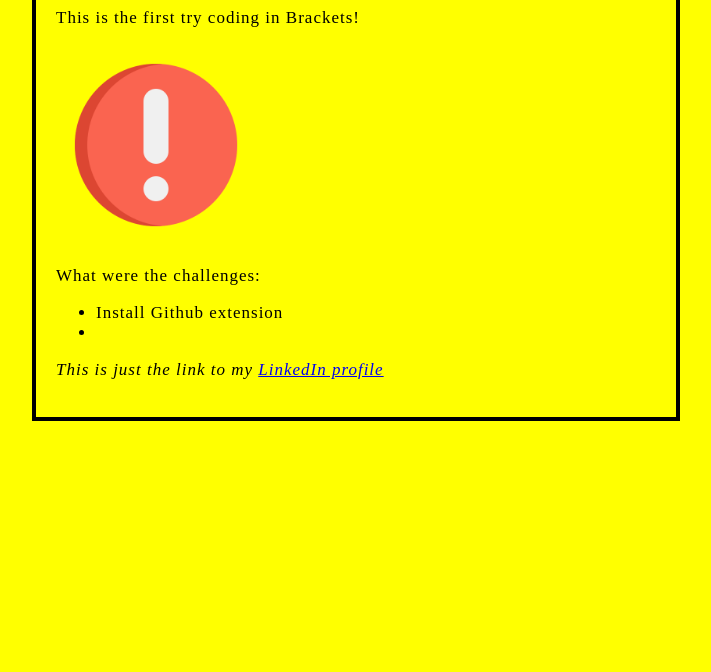
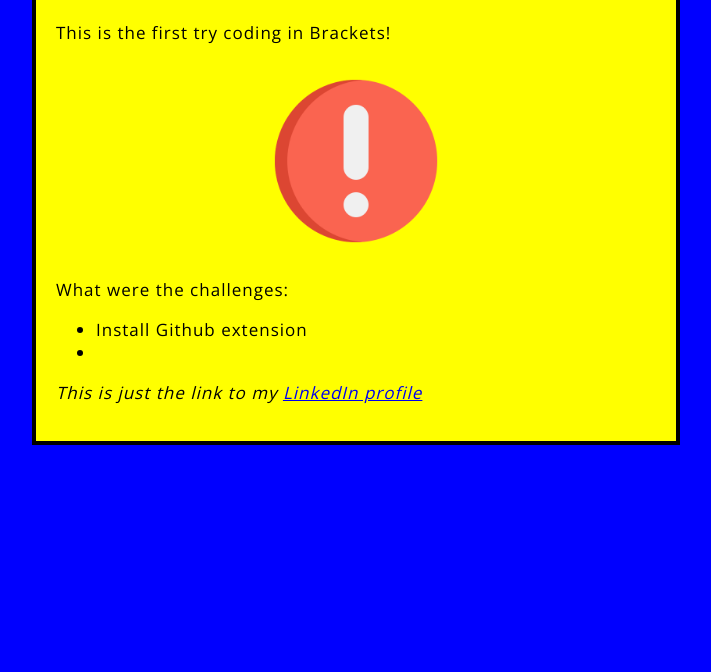
Before and after one commit to Daniel-Derhami/HTML-JAvascript-for-fun, a plain HTML site: page sample-site/index.html in a window 1280 px wide. Shown: the part 128-800 px from the top of the page, without its empty margins (284-995 px from the left). Drawn offline with nearby package versions, Linux system fonts and the light colour scheme.

Commit message:
Link to google fonts added

```diff
--- a/sample-site/index.html
+++ b/sample-site/index.html
@@ -6,8 +6,14 @@
 
         <meta charset="utf-8">
         <title>The sample webpage</title>
+
+         <!--Link to google fonts-->
+         <link rel="stylesheet"
+          href="https://fonts.googleapis.com/css?family=Open+Sans" rel="stylesheet" type="text/css">
+
         <!--Link to CSS file-->
         <link href="stylesheets/mainstyle.css" rel="stylesheet" type="text/css">
+
 
     </head>
 
--- a/sample-site/stylesheets/mainstyle.css
+++ b/sample-site/stylesheets/mainstyle.css
@@ -30,7 +30,8 @@ h1{
 }
 
 html{
-    background-color: yellow;
+    background-color: blue;
+    font-family: 'Open Sans', sans-serif;
 }
 
 body{
@@ -48,3 +49,9 @@ body{
     color: blue;
     font-family: Arial,Helvetica,Times;
 }
+
+
+img{
+    display: block;
+    margin: auto;
+}
```
